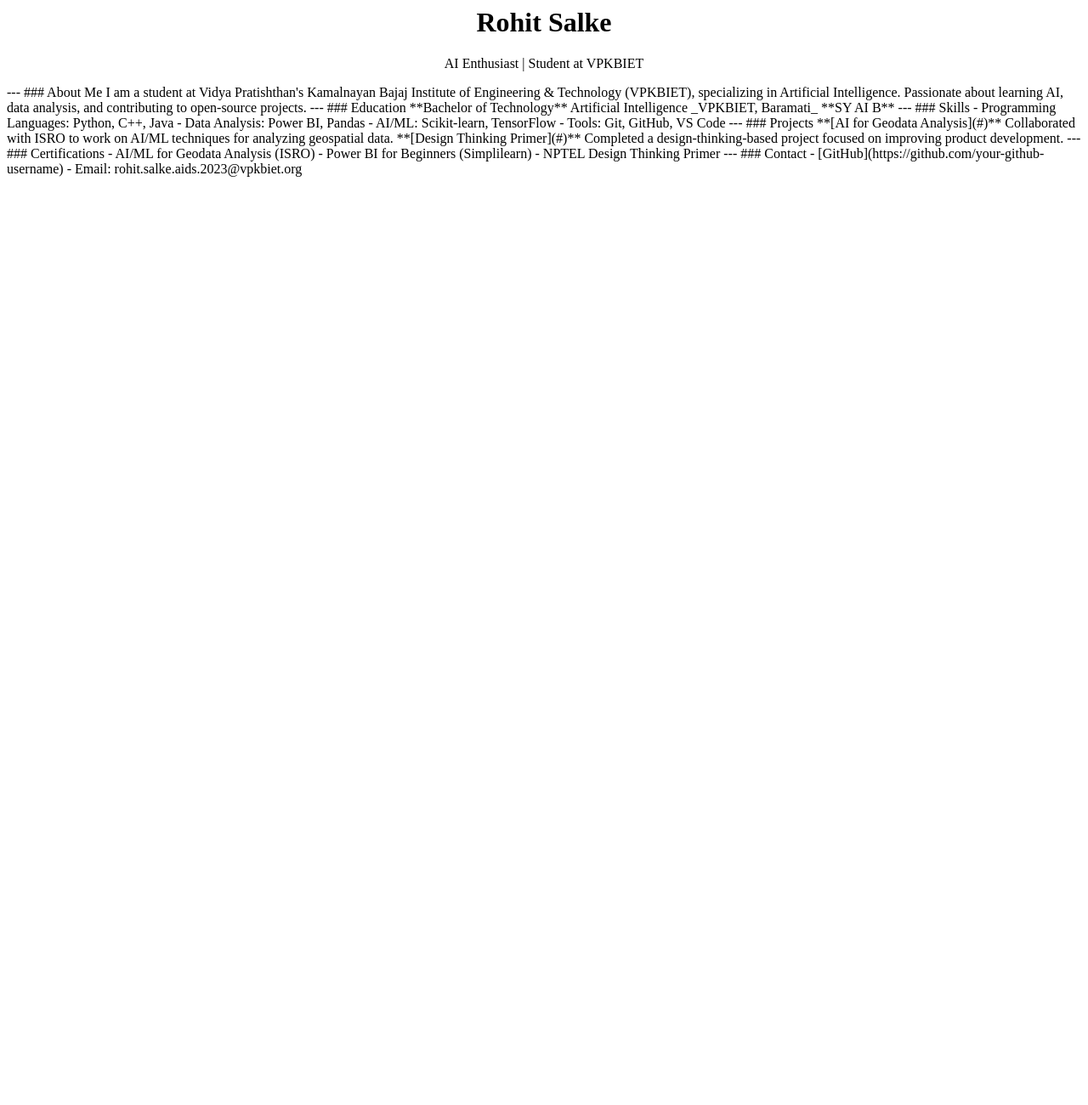
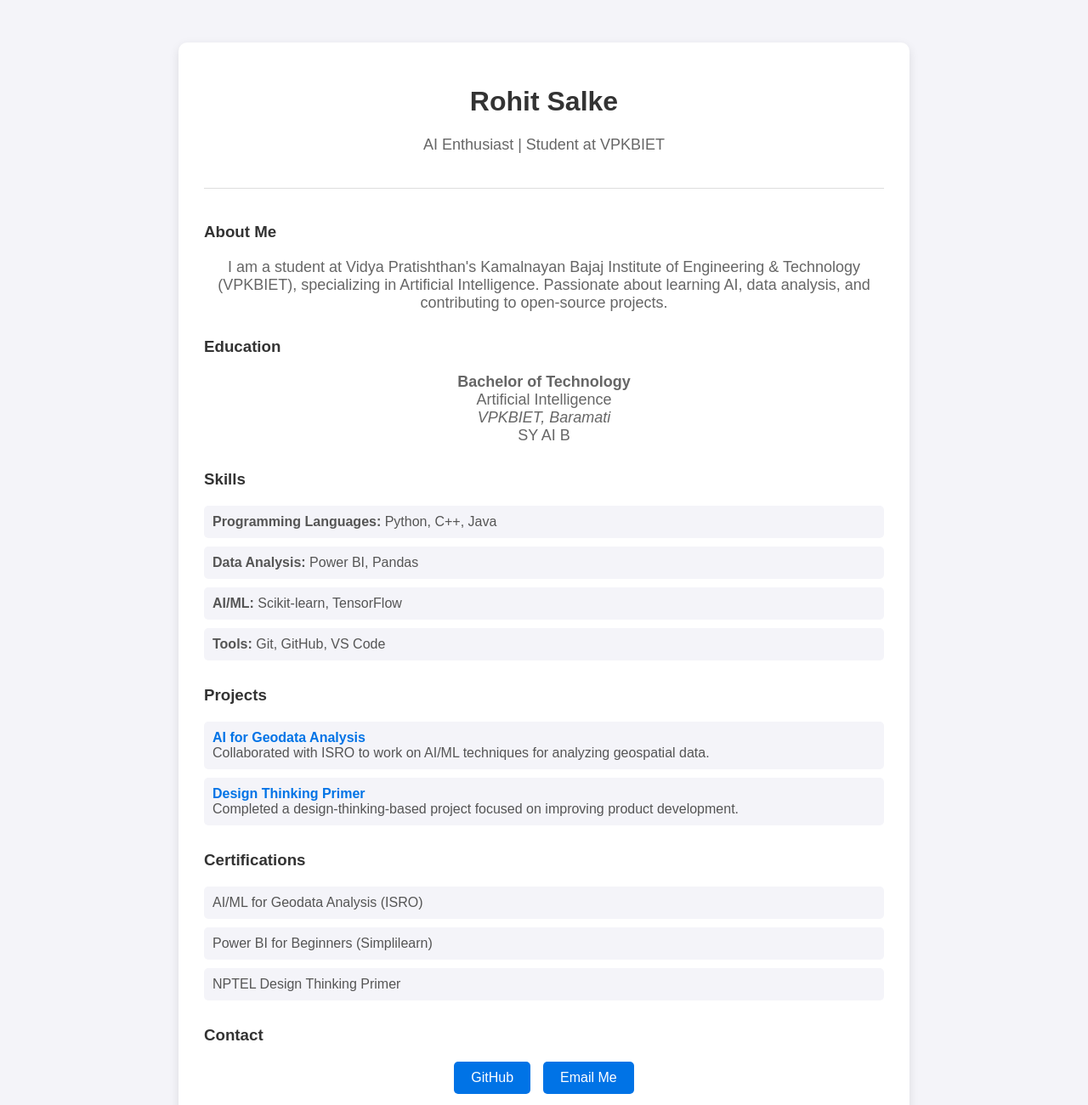
Before and after one commit to rohit-7620/rohit-7620.github.io, a plain HTML site: page index.html in a window 1280 px wide. Shown: the top 1300 px of the page at 85% size. Before the commit the page ends 800 px from the top, so only its background shows below. Drawn offline with Linux system fonts and the light colour scheme.

Commit message:
Update index.html

```diff
--- a/index.html
+++ b/index.html
@@ -1,45 +1,139 @@
-<h1 align="center">Rohit Salke</h1>
-<p align="center">AI Enthusiast | Student at VPKBIET</p>
+<!DOCTYPE html>
+<html lang="en">
+<head>
+    <meta charset="UTF-8">
+    <meta name="viewport" content="width=device-width, initial-scale=1.0">
+    <title>Rohit Salke | AI Enthusiast</title>
+    <style>
+        body {
+            font-family: 'Arial', sans-serif;
+            background-color: #f4f4f9;
+            margin: 0;
+            padding: 0;
+        }
+        .container {
+            max-width: 800px;
+            margin: 50px auto;
+            background-color: white;
+            padding: 30px;
+            box-shadow: 0px 4px 12px rgba(0, 0, 0, 0.1);
+            border-radius: 10px;
+        }
+        h1 {
+            text-align: center;
+            color: #333;
+        }
+        p {
+            text-align: center;
+            font-size: 18px;
+            color: #666;
+        }
+        hr {
+            border: 0;
+            height: 1px;
+            background: #ddd;
+            margin: 40px 0;
+        }
+        h3 {
+            color: #333;
+            margin-bottom: 20px;
+        }
+        .section {
+            margin-bottom: 30px;
+        }
+        ul {
+            list-style-type: none;
+            padding: 0;
+        }
+        ul li {
+            background: #f4f4f9;
+            margin: 10px 0;
+            padding: 10px;
+            border-radius: 5px;
+            color: #555;
+        }
+        a {
+            color: #0073e6;
+            text-decoration: none;
+        }
+        a:hover {
+            text-decoration: underline;
+        }
+        .contact-links {
+            display: flex;
+            justify-content: center;
+            gap: 15px;
+        }
+        .contact-links a {
+            color: white;
+            background-color: #0073e6;
+            padding: 10px 20px;
+            border-radius: 5px;
+            text-decoration: none;
+        }
+        .contact-links a:hover {
+            background-color: #005bb5;
+        }
+    </style>
+</head>
+<body>
 
----
+    <div class="container">
+        <h1>Rohit Salke</h1>
+        <p>AI Enthusiast | Student at VPKBIET</p>
 
-### About Me
-I am a student at Vidya Pratishthan's Kamalnayan Bajaj Institute of Engineering & Technology (VPKBIET), specializing in Artificial Intelligence. Passionate about learning AI, data analysis, and contributing to open-source projects.
+        <hr>
 
----
+        <div class="section">
+            <h3>About Me</h3>
+            <p>
+                I am a student at Vidya Pratishthan's Kamalnayan Bajaj Institute of Engineering & Technology (VPKBIET),
+                specializing in Artificial Intelligence. Passionate about learning AI, data analysis, and contributing to open-source projects.
+            </p>
+        </div>
 
-### Education
-**Bachelor of Technology**
-Artificial Intelligence
-_VPKBIET, Baramati_
-**SY AI B**
+        <div class="section">
+            <h3>Education</h3>
+            <p><strong>Bachelor of Technology</strong><br>Artificial Intelligence<br><em>VPKBIET, Baramati</em><br>SY AI B</p>
+        </div>
 
----
+        <div class="section">
+            <h3>Skills</h3>
+            <ul>
+                <li><strong>Programming Languages:</strong> Python, C++, Java</li>
+                <li><strong>Data Analysis:</strong> Power BI, Pandas</li>
+                <li><strong>AI/ML:</strong> Scikit-learn, TensorFlow</li>
+                <li><strong>Tools:</strong> Git, GitHub, VS Code</li>
+            </ul>
+        </div>
 
-### Skills
-- Programming Languages: Python, C++, Java
-- Data Analysis: Power BI, Pandas
-- AI/ML: Scikit-learn, TensorFlow
-- Tools: Git, GitHub, VS Code
+        <div class="section">
+            <h3>Projects</h3>
+            <ul>
+                <li><strong><a href="#">AI for Geodata Analysis</a></strong><br>
+                    Collaborated with ISRO to work on AI/ML techniques for analyzing geospatial data.</li>
+                <li><strong><a href="#">Design Thinking Primer</a></strong><br>
+                    Completed a design-thinking-based project focused on improving product development.</li>
+            </ul>
+        </div>
 
----
+        <div class="section">
+            <h3>Certifications</h3>
+            <ul>
+                <li>AI/ML for Geodata Analysis (ISRO)</li>
+                <li>Power BI for Beginners (Simplilearn)</li>
+                <li>NPTEL Design Thinking Primer</li>
+            </ul>
+        </div>
 
-### Projects
-**[AI for Geodata Analysis](#)**
-Collaborated with ISRO to work on AI/ML techniques for analyzing geospatial data.
+        <div class="section">
+            <h3>Contact</h3>
+            <div class="contact-links">
+                <a href="https://github.com/your-github-username">GitHub</a>
+                <a href="mailto:rohit.salke.aids.2023@vpkbiet.org">Email Me</a>
+            </div>
+        </div>
+    </div>
 
-**[Design Thinking Primer](#)**
-Completed a design-thinking-based project focused on improving product development.
-
----
-
-### Certifications
-- AI/ML for Geodata Analysis (ISRO)
-- Power BI for Beginners (Simplilearn)
-- NPTEL Design Thinking Primer
-
----
-
-### Contact
-- [GitHub](https://github.com/your-github-username)
-- Email: rohit.salke.aids.2023@vpkbiet.org
+</body>
+</html>
```
